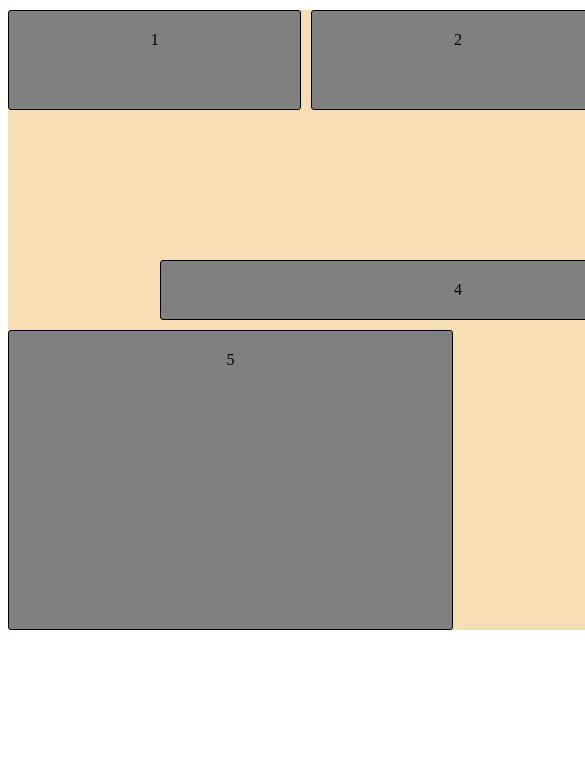
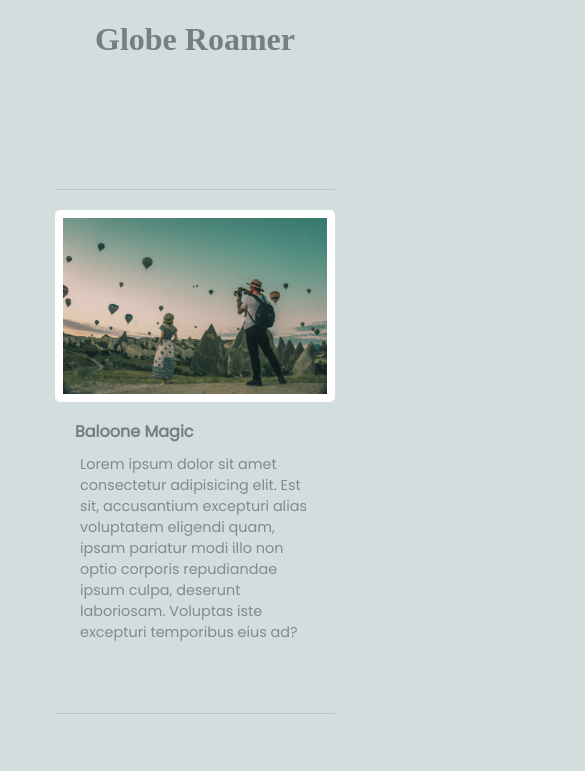
Before and after one commit to sumitshukla2000/grid-layout-practise, a plain HTML site: page index.html in a window 390 px wide. Shown: the top 771 px of the page, 585 px wide, since content can reach past the window. Drawn offline with Linux system fonts and the light colour scheme; a web font is replaced by a local one.

Commit message:
grid layout 1

```diff
--- a/index.html
+++ b/index.html
@@ -7,13 +7,47 @@
     <title>Grid</title>
 </head>
 <body>
-        <div class="grid-container">
-            <div>1</div>
-            <div>2</div>
-            <div>3</div>
-            <div>4</div>
-            <div>5</div>
-            <div>6</div>
-        </div>
+    <header>
+        <h1>Globe Roamer</h1>
+    </header>
+        <!--grid container-->
+        <main class="grid-container">
+
+        <article class="featured">
+            <img src="./images/1.png" alt="">
+            <div>
+                <h2>Baloone Magic</h2>
+                <p>Lorem ipsum dolor sit amet consectetur adipisicing elit. Est sit, accusantium excepturi alias voluptatem eligendi quam, ipsam pariatur modi illo non optio corporis repudiandae ipsum culpa, deserunt laboriosam. Voluptas iste excepturi temporibus eius ad?</p>
+            </div>
+        </article>
+
+        <article>
+            <img src="./images/2.png" alt="">
+            <div>
+                <h2>Road to Freedome</h2>
+                <p>Lorem ipsum dolor sit amet consectetur adipisicing elit. Est sit, accusantium excepturi alias voluptatem eligendi quam, ipsam pariatur modi illo non optio corporis repudiandae ipsum culpa, deserunt laboriosam. Voluptas iste excepturi temporibus eius ad?</p>
+            </div>
+        </article>
+
+        <article>
+            <img src="./images/1.png" alt="">
+            <div>
+                <h2>Baloone Magic</h2>
+                <p>Lorem ipsum dolor sit amet consectetur adipisicing elit. Est sit, accusantium excepturi alias voluptatem eligendi quam, ipsam pariatur modi illo non optio corporis repudiandae ipsum culpa, deserunt laboriosam. Voluptas iste excepturi temporibus eius ad?</p>
+            </div>
+        </article>
+
+        <article>
+            <img src="./images/2.png" alt="">
+            <div>
+                <h2>Road to Freedome</h2>
+                <p>Lorem ipsum dolor sit amet consectetur adipisicing elit. Est sit, accusantium excepturi alias voluptatem eligendi quam, ipsam pariatur modi illo non optio corporis repudiandae ipsum culpa, deserunt laboriosam. Voluptas iste excepturi temporibus eius ad?</p>
+            </div>
+        </article>
+        </main>
+
+        <footer class="footer">
+            <p><a href="https://github.com/sumitshukla2000">@Sumit_Shukla</a></p>
+        </footer>
 </body>
 </html>
--- a/style.css
+++ b/style.css
@@ -1,56 +1,119 @@
+@import url('https://fonts.googleapis.com/css2?family=Borel&family=Open+Sans:wght@400;700&family=Poppins&display=swap');
+@import url('https://fonts.googleapis.com/css2?family=Borel&family=Open+Sans:wght@400;700&family=Poppins&display=swap');
 *{
     box-sizing: border-box;
 }
 
 body{
-    height:100vh;
-    width:100%;
-    background-color: white;
+    margin: 20px;
+    font-family: "Poppins";
+    background-color: #d1dedd;
+}
+
+h1,h2,h3{
+    color: #767f7e
+}
+p{
+    color: #828b8a;
+}
+
+header{
+    width:80%;
+    height: 20vh;
+    border-bottom: 1px solid #bbc7c7;
+    margin: 40px auto;
+    font-family: "Borel";
+    font-size: 2rem;
+    /* background-color: red; */
+}
+
+article img{
+    width: 100%;
+    border: 8px solid #fff;
+    border-radius: 5px;
+    overflow: hidden;
 }
 .grid-container{
-    background-color: wheat;
-    width: 900px;
-    margin: 10px auto;
-    display:grid;
-    grid-template-columns: repeat(6,1fr);
-    grid-template-rows: 100px 200px 300px;
-    gap: 10px;
-    justify-items:stretch;
-    align-items: stretch;
+    max-width: 80%;
+    display: grid;
+    grid-template-columns: repeat(3,1fr);
+    gap: 60px;
+    margin: 20px auto;
 }
-.grid-container div{
-    background-color: gray;
-    text-align: center;
-    padding: 20px;
-    border: 1px solid black;
-    border-radius: 3px;
-    /* margin: 10px; */
+.featured{
+    grid-column: span 3;
+    display: grid;
+    grid-template-columns: 1fr 1fr;
+    gap: 40px;
+    align-items: center;
+    border-bottom: 1px solid #bbc7c7;
+    padding-bottom: 60px;
+}
+article h2{
+    margin: 10px 20px;
+}
+article p{
+    margin: 10px 25px;
 }
 
-.grid-container div:nth-child(1){
-    grid-column: 1 / span 2 ;
+.footer{
+    width: 100%;
+    margin: 10px auto;
+    text-align: center;
+    border-top: 2px solid gray;
+
+}
+.footer p a {
+    text-decoration: none;
+}
+.footer p a:hover{
+    text-decoration: none;
+    text-shadow: 10px 2px 10px rgb(71, 63, 63);
+    transition: 0.3s all ease;
 }
 
-.grid-container div:nth-child(2){
-    grid-column: span 2 ;
+/* responsive */
+
+@media (max-width:768px){
+    article{
+        grid-column: span 3;
+        display: grid;
+        grid-template-columns: 1fr 1fr;
+        gap: 40px;
+        align-items: center;
+        border-bottom: 1px solid #bbc7c7;
+        padding-bottom: 60px;
+    }
 }
 
-.grid-container div:nth-child(3){
-    grid-column:  span 2;
+
+@media (max-width:640px){
+        article ,.featured{
+            display: block;
+            margin: 0 auto;
+        }
+        header{
+            font-size: 1.6rem;
+            text-align: center;
+            margin: 0 auto;
+        }
+    }
+
+@media (max-width:401px){
+        article{
+            padding-bottom: 20px;
+        }
+    article h2{
+            font-size: 1rem;
+    }
+    article p{
+        font-size: 0.9rem;
+    }
+    header{
+        font-size: 1rem;
+        padding: 0;
+        text-align: center;
+        margin: 20px 0px;
+        margin: 0 auto;
+    }
 }
-
-.grid-container div:nth-child(4){
-    grid-column:  2 / 6;
-    align-self: end;
-}
-
-.grid-container div:nth-child(5),
-.grid-container div:nth-child(6){
-    grid-column:  span 3;
-
-}
-
-.grid-container div:nth-child(6){
-    justify-self: end;
-    align-self: start;
-}
```
Also changed, not shown: images/1.png (added), images/2.png (added).
